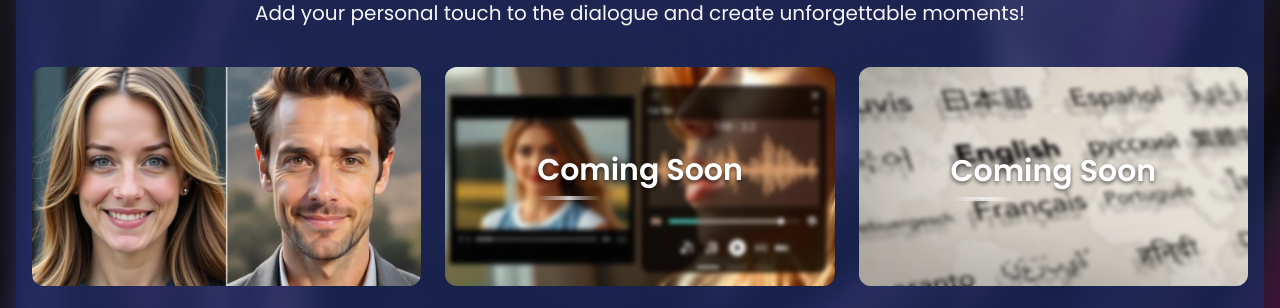
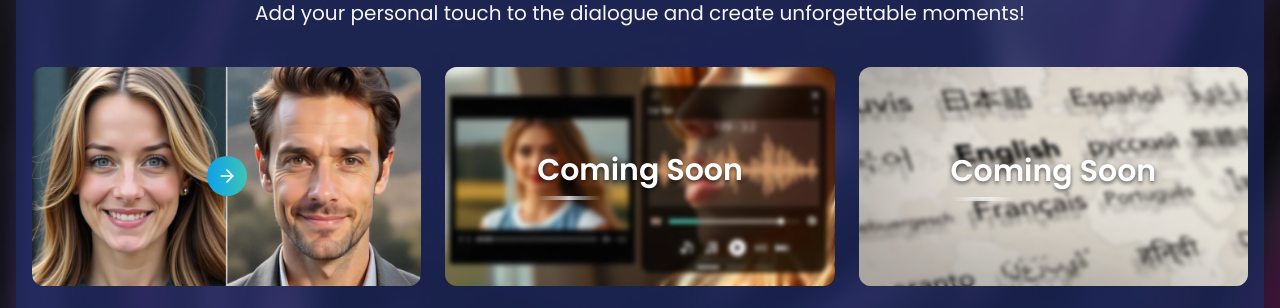
Before and after one commit to wohligpratik11/smile-culture-frontend, a Next.js app: page /home in a window 1280 px wide. Shown: the part 275-583 px from the top of the page. Built offline with nearby package versions, Linux system fonts and the light colour scheme; no server answers.

Commit message:
arrow added

```diff
--- a/src/pages/home/index.jsx
+++ b/src/pages/home/index.jsx
@@ -1,11 +1,12 @@
-import React, { useState, useEffect } from 'react';
+import React, { useState } from 'react';
 import Link from 'next/link';
 import { Card, CardContent } from '../../components/components/ui/card';
 import { ArrowLeft } from 'lucide-react';
 import { useRouter } from 'next/router';
 import Head from 'next/head';
 import Cookies from 'js-cookie';
-import PolygonLogo from '../../../public/assets/images/polygon.webp'
+import PolygonLogo from '../../../public/assets/images/polygon.webp';
+
 const Home = () => {
   const router = useRouter();
   const [isLoading, setIsLoading] = useState(false);
@@ -93,9 +94,9 @@ const Home = () => {
               </Link>
             </div>
 
-            <div className="flex justify-center ">
+            <div className="flex justify-center">
               <div className="flex flex-col sm:flex-row items-center justify-center text-center text-customWhite h-14">
-                <span className="text-base sm:text-xl md:text-2xl lg:text-4xl font-semibold text-center ">
+                <span className="text-base sm:text-xl md:text-2xl lg:text-4xl font-semibold text-center">
                   Live Your Movie Dream—Step Into the Spotlight!
                 </span>
                 <img
@@ -117,7 +118,6 @@ const Home = () => {
                 <div className="mt-6 grid grid-cols-1 gap-6 md:grid-cols-3">
                   {features.map((feature) => (
                     <div key={feature.title} className="space-y-2">
-                      {/* Card Section */}
                       {feature.title === 'face-swap' ? (
                         <Link href={feature.path} passHref legacyBehavior>
                           <Card
@@ -125,13 +125,16 @@ const Home = () => {
                             aria-label={`Go to ${feature.title}`}
                             onClick={() => handleFeatureClick(feature)}
                           >
-                            <CardContent className="p-0">
-                              <div className="relative aspect-video">
+                            <CardContent className="p-0 relative">
+                              <div className="relative aspect-video flex items-center justify-center">
                                 <img
                                   src={feature.image}
                                   alt={`${feature.title} image`}
-                                  className="h-full w-full object-cover"
+                                  className="object-cover h-full w-full"
                                 />
+                                <div className="absolute  flex items-center justify-center rounded-full w-10 h-10 shadow-lg border-buttonBorder cursor-pointer bg-gradient-custom-gradient">
+                                  <ArrowLeft className="rotate-180 text-blue-600 w-5 h-5" />
+                                </div>
                               </div>
                             </CardContent>
                           </Card>
@@ -146,7 +149,6 @@ const Home = () => {
                                   alt={`${feature.title} image`}
                                   className="h-full w-full object-cover"
                                 />
-                                {/* Coming Soon Overlay */}
                                 <div className="bg-gray-900/80 absolute inset-0 flex items-center justify-center !backdrop-blur-[2px]">
                                   <div className="text-center">
                                     <span className="text-3xl font-bold text-white drop-shadow-[0_2px_2px_rgba(0,0,0,0.6)]">
@@ -160,8 +162,6 @@ const Home = () => {
                           </Card>
                         </div>
                       )}
-
-                      {/* Button Section */}
                       {feature.title === 'face-swap' ? (
                         <Link
                           href={feature.path}
```
